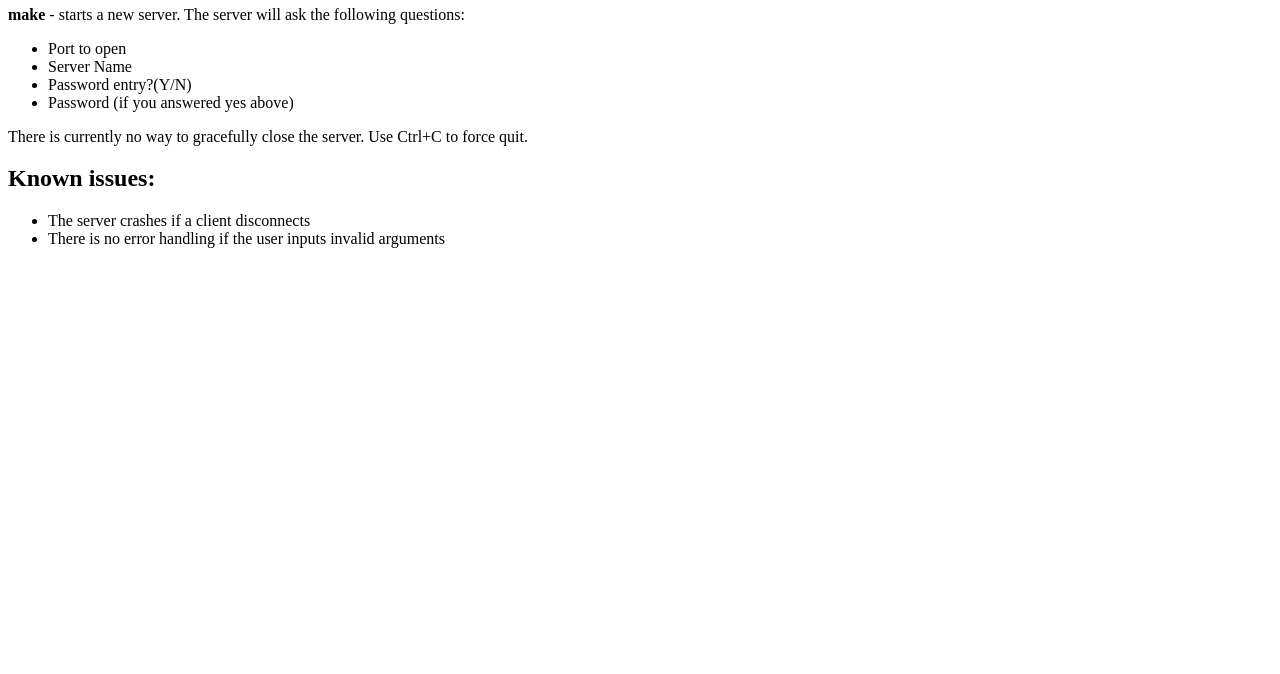
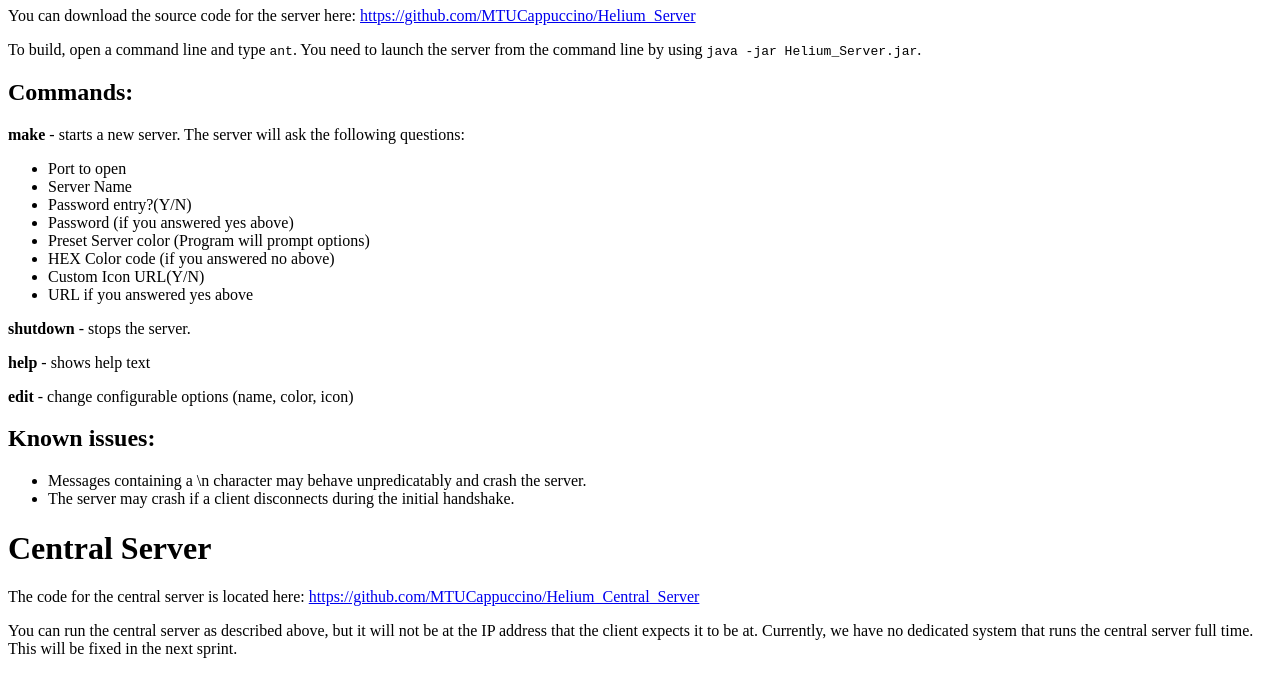
Before and after one commit to MTUCappuccino/mtucappuccino.github.io, a plain HTML site: page index.html in a window 1280 px wide. Shown: the part 467-1141 px from the top of the page. Before the commit the page ends 800 px from the top, so only its background shows below. Drawn offline with Linux system fonts and the light colour scheme.

Commit message:
sprint 2

```diff
--- a/index.html
+++ b/index.html
@@ -8,9 +8,12 @@
 <a href="https://github.com/MTUCappuccino/Helium">https://github.com/MTUCappuccino/Helium</a></p>
 <p>To build, open a command line and type <code>ant</code>. You should be able to launch the
     executable jar like any other java application.</p>
-<p>If the server is running, enter the address and port of the server, as
+<p>Click the plus button (or "Add Server"). If the server is running, enter the address and port of the server, as
 well as a handle and a password (if required). Press connect. You should now
 be able to send messages and receive messages. </p>
+<p>Type a message in the message window and press enter to send.</p>
+<p>Click the image button to open a file explorer to find and image to send. (Not fully implemented yet.)</p>
+<p>The sidebar is a work in progress and doesn't fully respresent the data of the current server.</p>
 <h1>Server</h1>
 <p>You can download the source code for the server here:
 <a href="https://github.com/MTUCappuccino/Helium_Server">https://github.com/MTUCappuccino/Helium_Server</a></p>
@@ -24,12 +27,25 @@ be able to send messages and receive messages. </p>
     <li>Server Name</li>
     <li>Password entry?(Y/N)</li>
     <li>Password (if you answered yes above)</li>
+    <li>Preset Server color (Program will prompt options)</li>
+    <li>HEX Color code (if you answered no above)</li>
+    <li>Custom Icon URL(Y/N)</li>
+    <li>URL if you answered yes above</li>
 </ul>
-<p>There is currently no way to gracefully close the server. Use Ctrl+C to force quit.</p>
+<p><b>shutdown</b> - stops the server.</p>
+<p><b>help</b> - shows help text</p>
+<p><b>edit</b> - change configurable options (name, color, icon)</p>
 <h2>Known issues:</h2>
 <ul>
-    <li>The server crashes if a client disconnects</li>
-    <li>There is no error handling if the user inputs invalid arguments</li>
+    <li>Messages containing a \n character may behave unpredicatably and crash the server.</li>
+    <li>The server may crash if a client disconnects during the initial handshake.</li>
 </ul>
+<h1>Central Server</h1>
+<p>The code for the central server is located here:
+    <a href="https://github.com/MTUCappuccino/Helium_Central_Server">https://github.com/MTUCappuccino/Helium_Central_Server</a></p>
+<p>You can run the central server as described above, but it will not be at the IP address
+    that the client expects it to be at. Currently, we have no dedicated system that runs the
+        central server full time. This will be fixed in the next sprint.</p>
+</p>
 
 </html>
```
Also changed, not shown: image.jpeg (added).
